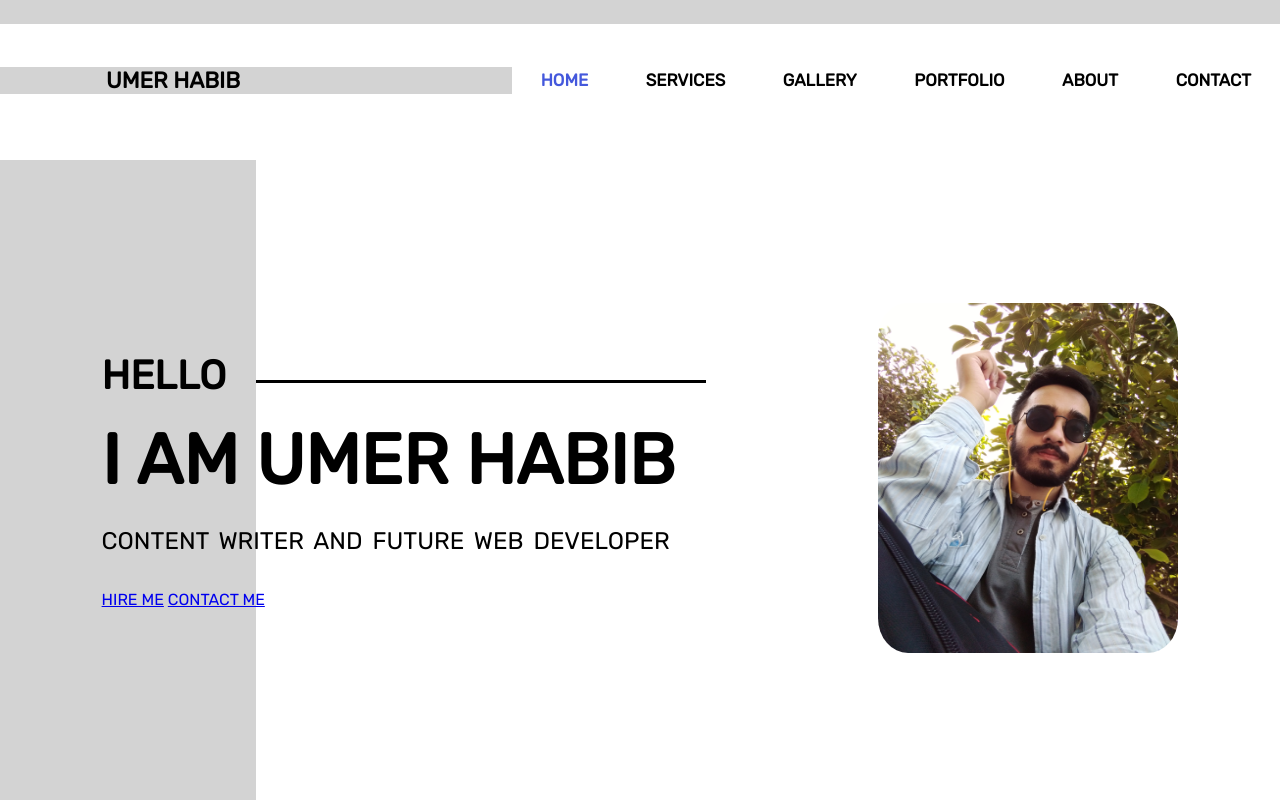
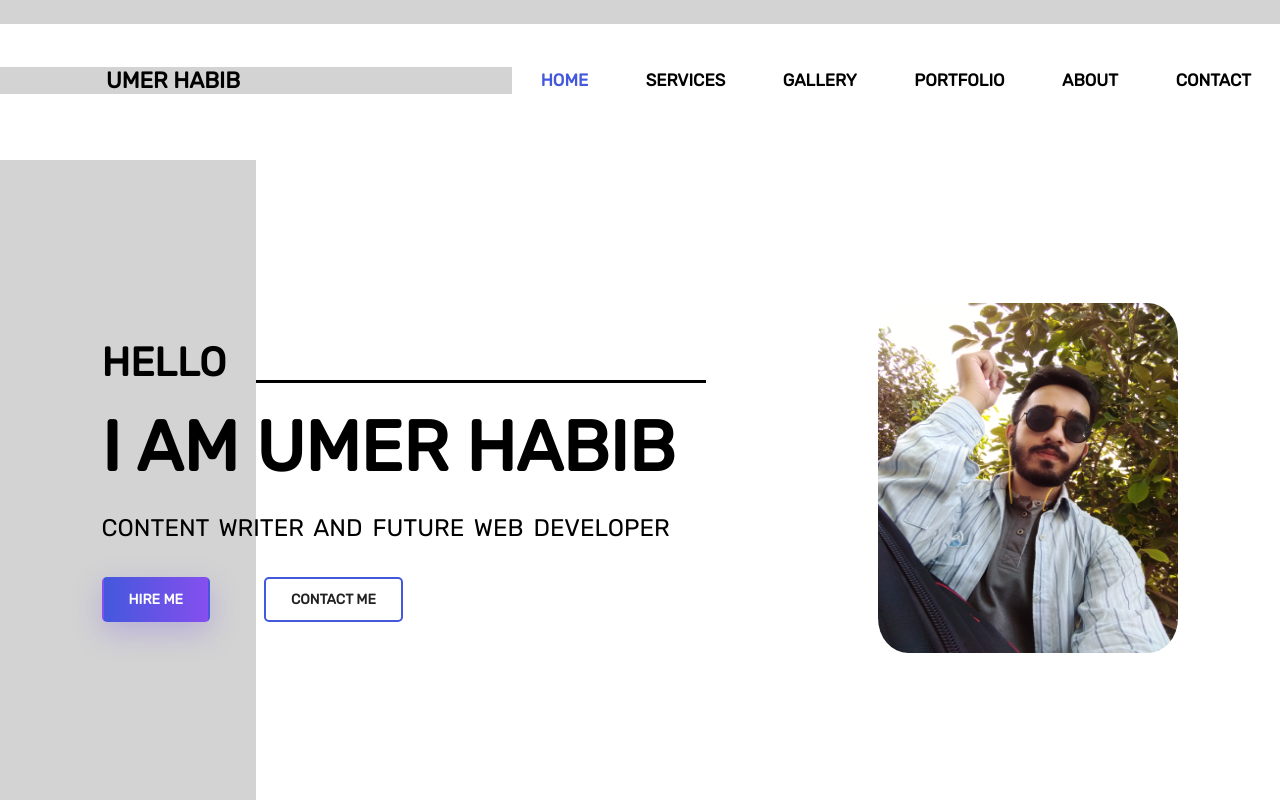
Before and after one commit to Umerhabib-50/wd-assignment-1, a PHP site: page / in a window 1280 px wide. Run offline with PHP 8.4, Linux system fonts and the light colour scheme.

Commit message:
Update style.css

```diff
--- a/css/style.css
+++ b/css/style.css
@@ -103,3 +103,36 @@ main {
   font-weight: 500;
   word-spacing: 4px;
 }
+.leftside .btn1 {
+  text-decoration: none;
+  font-weight: 900;
+  font-size: 14px;
+  text-align: center;
+  padding: 12px 25px;
+  cursor: pointer;
+  text-transform: uppercase;
+  border-radius: 5px;
+  display: inline-block;
+  margin-right: 50px;
+  color: #fff;
+  letter-spacing: 0;
+  background-image: linear-gradient(to right, #4458dc 0%, #854fee 100%);
+  border: double 2px transparent;
+  box-shadow: 0 10px 30px rgba(118, 85, 225, 0.3);
+}
+.leftside .btn2 {
+  text-decoration: none;
+  font-weight: 900;
+  font-size: 14px;
+  text-align: center;
+  padding: 12px 25px;
+  cursor: pointer;
+  text-transform: uppercase;
+  border-radius: 5px;
+  display: inline-block;
+  margin-right: 50px;
+  color: #222;
+  background-color: #fff;
+  border: 2px solid #4458dc;
+  box-shadow: none;
+}
```
